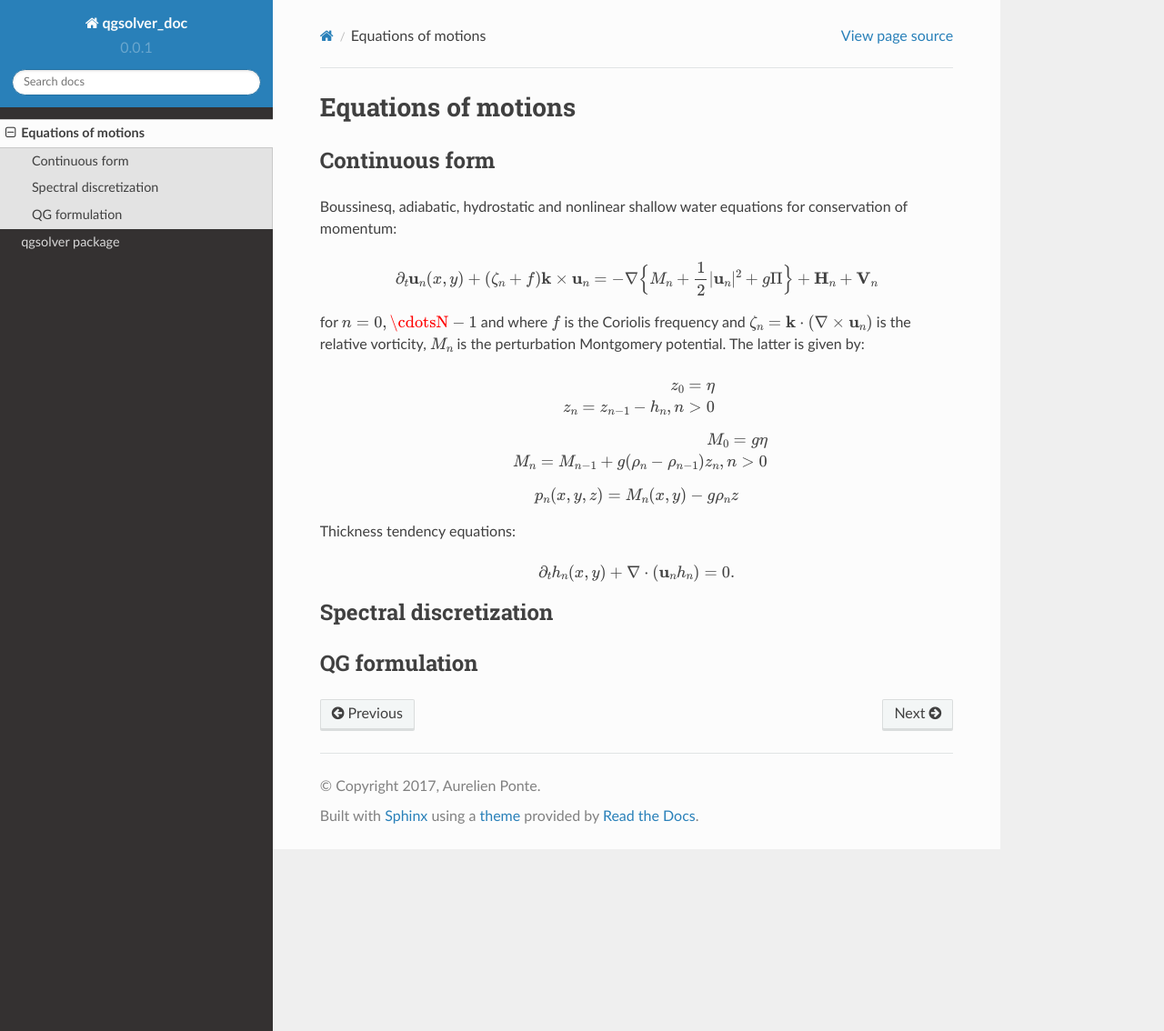
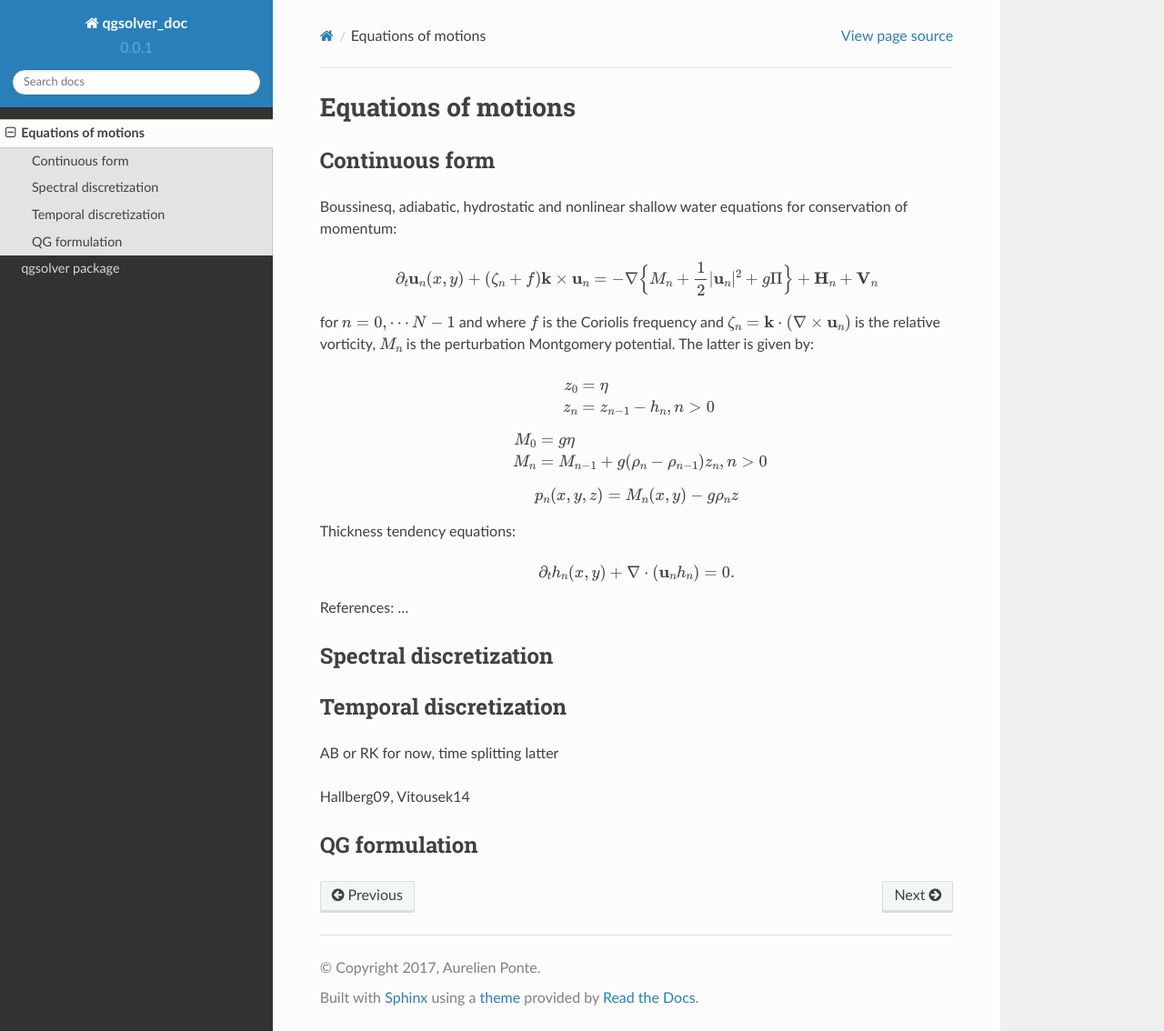
Before and after one commit to apatlpo/pISTOL, a Sphinx documentation site: the page built from docs/source/equations.rst, in a window 1280 px wide and 1134 px high. Shown: the whole window at 91% size. Built offline with Sphinx 7.4.7 and the Read the Docs theme 2.0.0, drawn with Linux system fonts in a browser that asks for light colours.

Commit message:
further improvement to equatinos

```diff
--- a/docs/source/equations.rst
+++ b/docs/source/equations.rst
@@ -11,26 +11,25 @@ Boussinesq, adiabatic, hydrostatic and nonlinear shallow water equations for con
    \partial_t \mathbf{u}_n(x,y) + (\zeta_n + f) \mathbf{k}\times\mathbf{u}_n  = -\nabla \Big \{ M_n + \frac{1}{2} |\mathbf{u}_n|^2 + g \Pi \Big \}
                + \mathbf{H}_n + \mathbf{V}_n
 
-for :math:`n=0,\cdotsN-1` and where :math:`f` is the Coriolis frequency and :math:`\zeta_n = \mathbf{k}\cdot (\nabla \times \mathbf{u}_n )`
+for :math:`n=0,\cdots N-1` and where :math:`f` is the Coriolis frequency and :math:`\zeta_n = \mathbf{k}\cdot (\nabla \times \mathbf{u}_n )`
 is the relative vorticity, :math:`M_n` is the perturbation Montgomery potential.
 The latter is given by:
 
 .. math::
 
-   z_0 = \eta
+   z_0 &= \eta
 
-   z_n = z_{n-1} - h_n, n > 0
+   z_n &= z_{n-1} - h_n, n > 0
 
 .. math::
 
-   M_0 = g \eta
+   M_0 &= g \eta
 
-   M_n = M_{n-1} + g (\rho_{n}-\rho_{n-1}) z_n, n>0
+   M_n &= M_{n-1} + g (\rho_{n}-\rho_{n-1}) z_n, n>0
 
 .. math::
 
    p_n(x,y,z) = M_n(x,y) - g \rho_n z
-
 
 Thickness tendency equations:
 
@@ -38,10 +37,18 @@ Thickness tendency equations:
 
    \partial_t h_n(x,y) + \nabla \cdot (\mathbf{u}_n h_n )  = 0.
 
+References: ...
 
 Spectral discretization
 -----------------------
 
+Temporal discretization
+-----------------------
+
+AB or RK for now, time splitting latter
+
+Hallberg09, Vitousek14
+
 
 QG formulation
 -----------------------
```
Also changed, not shown: 1 other file.
